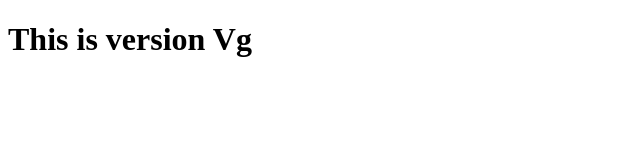
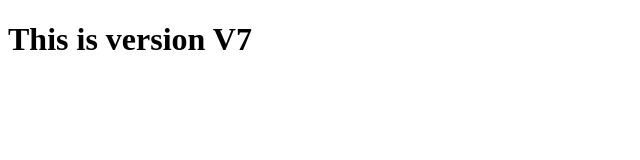
Before and after one commit to vickykumawat/my-repo, a plain HTML site: page index.html in a window 1280 px wide. Shown: the full height of the page, 0-640 px from the left. Drawn offline with Linux system fonts and the light colour scheme.

Commit message:
added design

```diff
--- a/index.html
+++ b/index.html
@@ -6,6 +6,6 @@
     <title>Document</title>
 </head>
 <body>
-    <h1> This is version Vg</h1>
+    <h1> This is version V7</h1>
 </body>
 </html>
```
